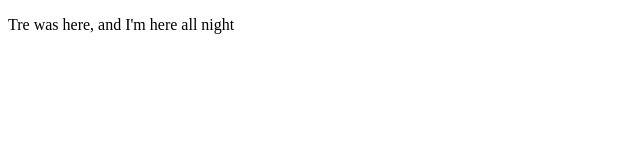
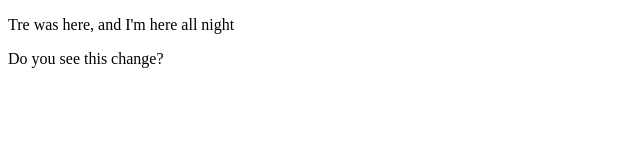
Before and after one commit to TreveonA/Practice-Repo, a plain HTML site: page index.html in a window 1280 px wide. Shown: the whole page, without its empty margins (0-640 px from the left). Drawn offline with Linux system fonts and the light colour scheme.

Commit message:
marina made a change

```diff
--- a/index.html
+++ b/index.html
@@ -7,5 +7,6 @@
 </head>
 <body>
     <p>Tre was here, and I'm here all night</p>
+    <p>Do you see this change?</p>
 </body>
 </html>
```
